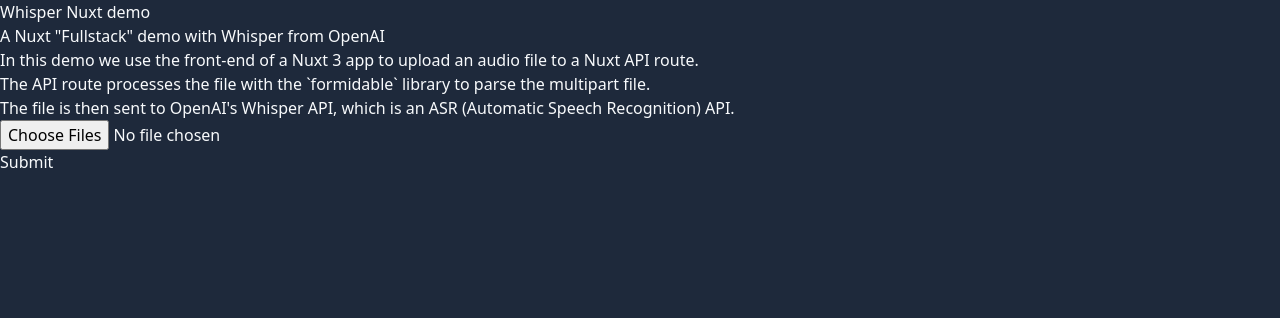
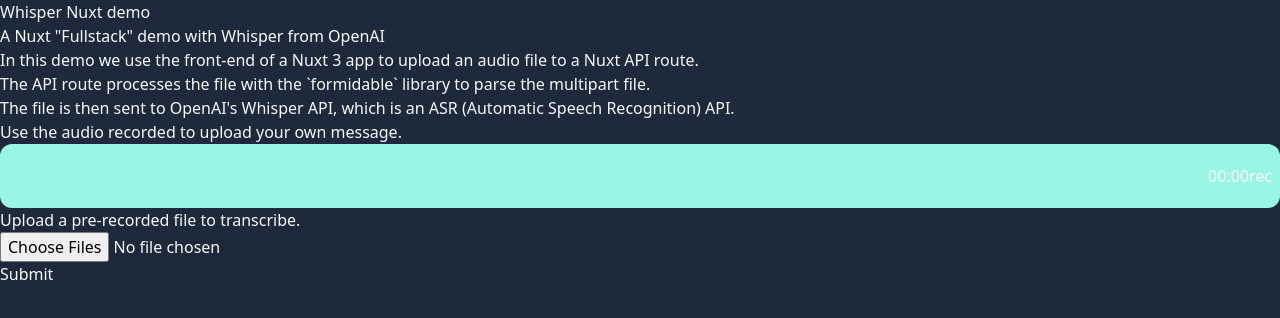
Before and after one commit to cedpoilly/parrot, a Nuxt app: page / in a window 1280 px wide. Shown: the top 318 px of the page. Built offline with nearby package versions, Linux system fonts and the light colour scheme.

Commit message:
feat: Allow audio input

```diff
--- a/app.vue
+++ b/app.vue
@@ -34,6 +34,31 @@
 function handleFile(e: any) {
   files.value = e.target.files
 }
+
+async function handleAudioRecording(message) {
+  transcriptedText.value = ""
+  transcriptionError.value = ""
+  isLoading.value = true
+
+  try {
+    const fd = new FormData()
+    fd.append("audio", message.audio, "test.wav")
+    const { transcript, error } = await $fetch<{
+      transcript: string | undefined
+      error: Error | null
+    }>("/api/transcribe", {
+      method: "POST",
+      body: fd,
+    })
+
+    transcriptedText.value = transcript
+    transcriptionError.value = error
+  } catch (error) {
+    console.log(error)
+  }
+
+  isLoading.value = false
+}
 </script>
 
 <template>
@@ -63,6 +88,27 @@
       </div>
     </header>
 
+    <p v-if="transcriptedText" class="text-xl">
+      Transcription: {{ transcriptedText }}
+    </p>
+
+    <p v-if="transcriptionError" class="text-xl">
+      Error: {{ transcriptionError }}
+    </p>
+
+    <LoadingIndicator v-if="isLoading" class />
+
+    <div class="grid bg-purple-400/10 rounded px-4 py-4">
+      <p class="mb-[0.5em]">
+        Use the audio recorded to upload your own message.
+      </p>
+
+      <AudioInput @message-sent="handleAudioRecording" />
+    </div>
+
+    <div class="grid bg-purple-400/10 rounded px-4 py-4">
+      <p class="mb-[0.5em]">Upload a pre-recorded file to transcribe.</p>
+
       <form @submit.prevent="handleAudioUpload" class="grid gap-y-2">
         <div
           class="bg-teal-900/30 rounded place-content-center h-12 px-4 grid py-1"
@@ -82,16 +128,7 @@
           Submit
         </button>
       </form>
-
-    <p v-if="transcriptedText" class="text-xl">
-      Transcription: {{ transcriptedText }}
-    </p>
-    <p v-if="transcriptionError" class="text-xl">
-      Error: {{ transcriptionError }}
-    </p>
-    <p v-if="isLoading" class="fixed z-50 top-0 left-0 bg-red-900">
-      <LoadingIndicator />
-    </p>
+    </div>
   </div>
 </template>
 
--- /dev/null
+++ b/components/AudioInput.vue
@@ -0,0 +1,195 @@
+<script setup lang="ts">
+const emit = defineEmits(["message-sent"])
+
+const startDate = ref(null)
+const isRecording = ref(false)
+const showControls = ref(false)
+const shouldStop = ref(false)
+const stopped = ref(false)
+const recordedChunks = ref([])
+const mediaRecorder = ref(null)
+const stream = ref(null)
+const duration = ref(null)
+
+async function startRecording() {
+  const canProceed = await handlePermissionRequestResponse()
+  if (!canProceed) {
+    alert(
+      "Cannot record as mic permission was rejected. 🤷🏼‍♂️" +
+        "Please allow mic permission manually to record your thoughts.",
+    )
+
+    return
+  }
+
+  startDate.value = new Date()
+  isRecording.value = true
+  showControls.value = true
+
+  shouldStop.value = false
+  stopped.value = false
+
+  clearSources()
+
+  const options = { mimeType: "audio/webm" }
+  recordedChunks.value = []
+
+  if (!mediaRecorder.value) {
+    mediaRecorder.value = new MediaRecorder(stream.value, options)
+  }
+
+  mediaRecorder.value.addEventListener("dataavailable", onDataAvailable)
+  mediaRecorder.value.addEventListener("stop", onStopMediaRecorder)
+
+  if (mediaRecorder.value.state === "recording") {
+    mediaRecorder.value.stop()
+  }
+
+  mediaRecorder.value.start(100)
+  isRecording.value = true
+}
+
+async function handlePermissionRequestResponse() {
+  let permissionGranted
+
+  try {
+    const response = await navigator.mediaDevices.getUserMedia({
+      audio: true,
+      video: false,
+    })
+
+    handleSuccess(response)
+
+    permissionGranted = true
+  } catch (error) {
+    console.error("Mic permission denied")
+
+    alert("Mic permission denied")
+  }
+
+  return permissionGranted
+}
+
+function handleSuccess(_stream) {
+  stream.value = _stream
+}
+
+function formatDuration(duration) {
+  if (!duration) {
+    return `00:00`
+  }
+
+  const roundedDuration = Math.round(duration)
+  const paddedDuration = roundedDuration.toString().padStart(2, "0")
+  return `00:${paddedDuration}`
+}
+
+function onDataAvailable(e) {
+  const dataAvailable = e.data.size > 0
+
+  if (dataAvailable) {
+    recordedChunks.value.push(e.data)
+
+    const now = new Date().getTime()
+    duration.value = (now - startDate.value) / 1000
+    if (duration.value >= 60) {
+      shouldStop.value = true
+    }
+  }
+
+  const recordingShouldStop =
+    shouldStop.value === true && stopped.value === false
+
+  if (recordingShouldStop) {
+    if (mediaRecorder.value) {
+      mediaRecorder.value.stop()
+    }
+
+    stopped.value = true
+    isRecording.value = false
+  }
+}
+
+function onStopMediaRecorder() {
+  const blob = new Blob(recordedChunks.value)
+
+  setSources()
+
+  mediaRecorder.value.removeEventListener("dataavailable", onDataAvailable)
+  mediaRecorder.value.removeEventListener("stop", onStopMediaRecorder)
+
+  emit("message-sent", {
+    audio: blob,
+    timestamp: new Date().getTime().toString(),
+  })
+
+  showControls.value = true
+}
+
+async function stopRecordingAndHide() {
+  shouldStop.value = true
+  isRecording.value = false
+}
+
+function resetRecording() {
+  isRecording.value = false
+  duration.value = 0
+
+  mediaRecorder.value = null
+}
+
+function clearSources() {}
+function setSources() {}
+</script>
+
+<template>
+  <div class="audio-input">
+    <span
+      class="audio-input__duration mx-2 rounded bg-slate-200 px-4 dark:bg-slate-500"
+      :class="{ 'audio-input__duration--visible': mediaRecorder }"
+      >{{ formatDuration(duration) }}</span
+    >
+
+    <button
+      id="audio-message-send-recording"
+      title="Stop the recording"
+      class="audio-input__cancel-button ripple mx-2 flex h-8 w-16 items-center justify-center rounded-full bg-slate-600 px-4 text-center text-slate-50 disabled:bg-slate-300 disabled:text-slate-600"
+      @click="stopRecordingAndHide"
+    >
+      <svg
+        class="mx-0 ml-1 h-7"
+        xmlns="http://www.w3.org/2000/svg"
+        viewBox="0 0 24 24"
+      >
+        <path
+          fill="#fefefe"
+          d="M20.285 2l-11.285 11.567-5.286-5.011-3.714 3.716 9 8.728 15-15.285z"
+        />
+      </svg>
+    </button>
+
+    <button
+      id="audio-message-start-recording"
+      class="submit-button record-button ripple mx-2 h-8 w-16 rounded-full bg-red-400 px-4 font-bold text-slate-50 disabled:bg-slate-400"
+      :class="{
+        'record-button--active': isRecording,
+        'record-button--initial': !isRecording,
+        'record-button--overlay': duration > 0 && !isRecording,
+      }"
+      title="Record a thought"
+      ref="startButton"
+      @click="startRecording"
+    >
+      rec
+    </button>
+  </div>
+</template>
+
+<style lang="scss">
+.audio-input {
+  @apply flex h-16 w-auto items-center
+    justify-end
+    rounded-xl bg-teal-200 px-2
+    py-2 text-center dark:bg-teal-900;
+}
+</style>
--- a/components/LoadingIndicator.vue
+++ b/components/LoadingIndicator.vue
@@ -1,6 +1,6 @@
 <template>
   <div
-    class="fixed grid place-content-center backdrop-blur-3xl bg-slate-950/70 w-screen h-screen text-slate-50"
+    class="fixed grid place-content-center backdrop-blur-sm top-0 left-0 bg-slate-950/50 w-screen h-screen text-slate-50"
   >
     Loading...
   </div>
```
Lines whose indentation alone changed are shown as unchanged.
